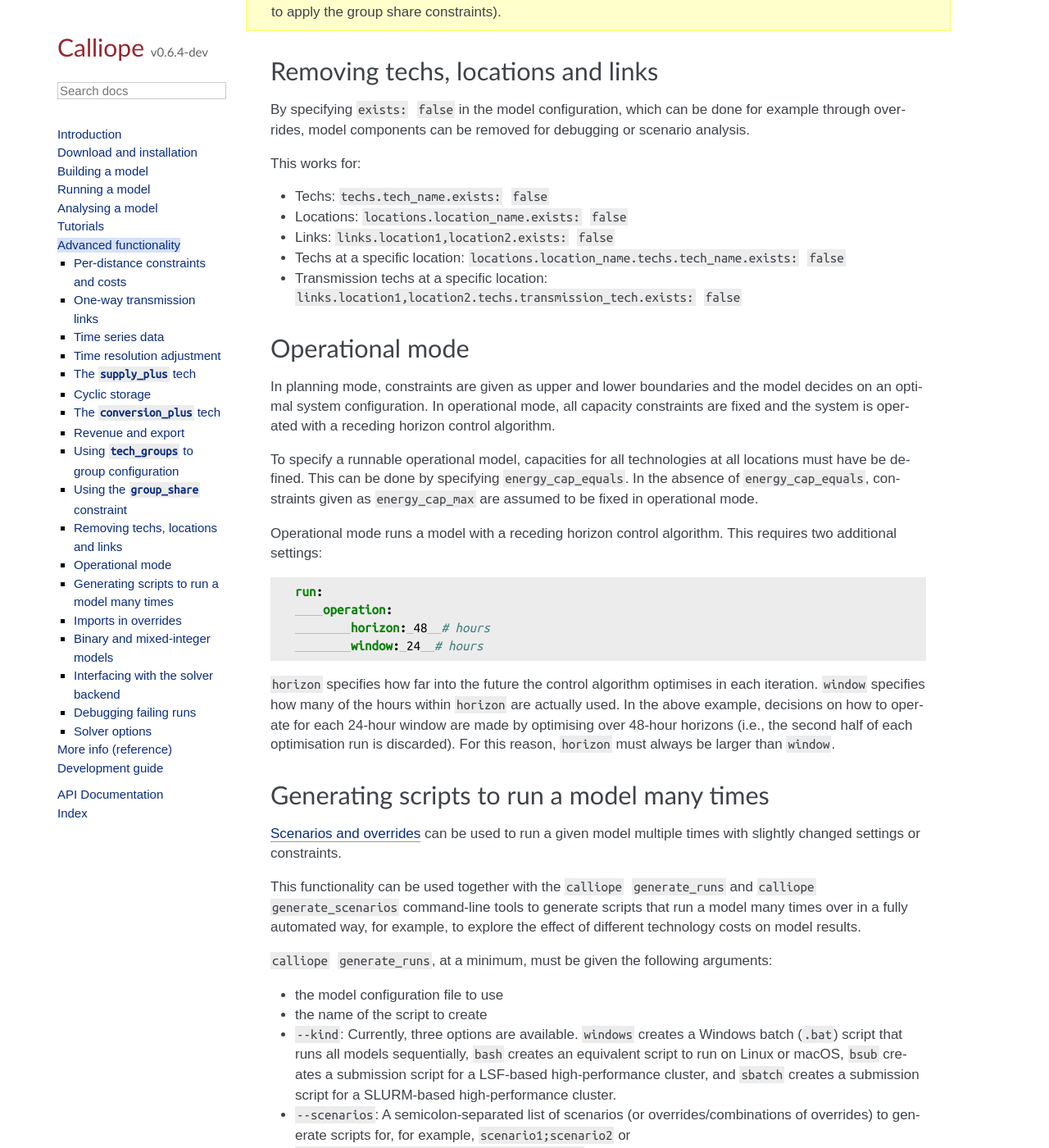
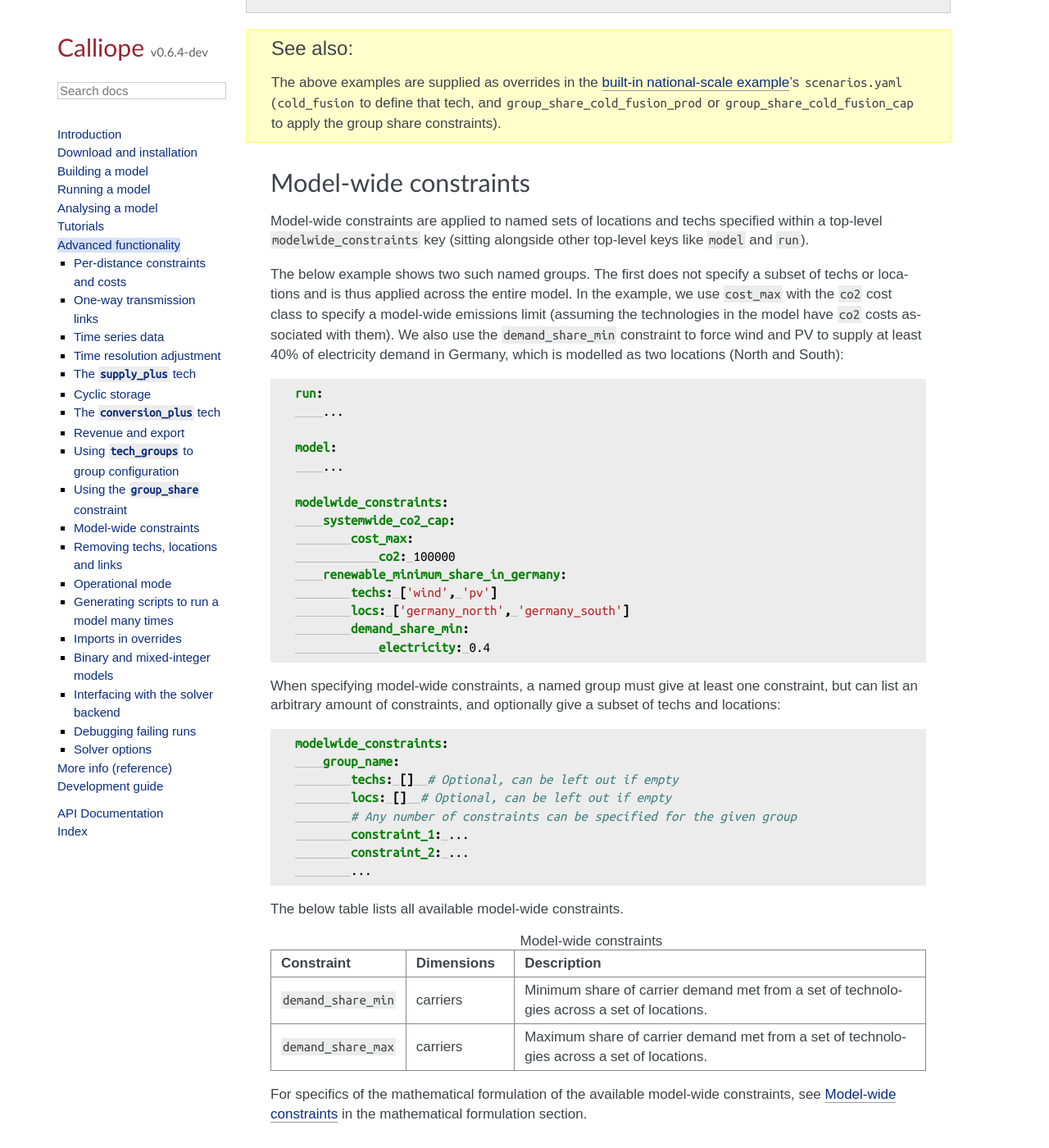
Before and after one commit to calliope-project/calliope, a Sphinx documentation site: the page built from doc/user/ref_advanced_func.rst, in a window 1280 px wide and 1400 px high, scrolled down 12310 px. Shown: the whole window at 82% size. Built offline with Sphinx 7.4.7, drawn with Linux system fonts in a browser that asks for light colours; some web fonts are replaced; pages that are not in the unit, such as notebooks, are missing from menus; a script that is not in the unit is left out; comment, search, counter and statistics services are not loaded; some of the changed text lies outside the part shown.

Commit message:
Update docs and changelog

```diff
--- a/changelog.rst
+++ b/changelog.rst
@@ -6,13 +6,15 @@ Release History
 0.6.4 (dev)
 -----------
 
+|new| New model-wide constraint that can be applied to all or a subset of locations and technologies in a model, initially covering "demand_share_min" and "demand_share_max". Model-wide constraints supersede the `group_share` constraints, which are now deprecated and will be removed in v0.7.0.
+
 |new| Documentation for developers has been improved to include an overview of the internal package structure and a guide to contributing code via a pull request.
 
-|changed| Exit code for infeasible problems now is 1 (no success). This is a breaking change when relying on the exit code.
+|changed| |backwards-incompatible| Exit code for infeasible problems now is 1 (no success). This is a breaking change when relying on the exit code.
 
 |changed| Default value of resource_area_max now is ``inf`` instead of ``0``, deactivating the constraint by default.
 
-|changed| Scenarios in YAML files defined as list of override names, not comma-separated strings: `fusion_scenario: cold_fusion,high_cost` becomes `fusion_scenario: ['cold_fusion', 'high_cost']`. No change to the command-line interface.
+|changed| |backwards-incompatible| Scenarios in YAML files defined as list of override names, not comma-separated strings: `fusion_scenario: cold_fusion,high_cost` becomes `fusion_scenario: ['cold_fusion', 'high_cost']`. No change to the command-line interface.
 
 |fixed| Name of data variables is retained when accessed through `model.get_formatted_array()`
 
--- a/doc/user/ref_advanced_func.rst
+++ b/doc/user/ref_advanced_func.rst
@@ -401,6 +401,8 @@ None of the ``tech_groups`` appear in model results, they are only used to group
 Using the ``group_share`` constraint
 -------------------------------------
 
+.. Warning:: ``group_share`` is deprecated as of v0.6.4 and will be removed in v0.7.0. Use the new, more flexible functionality :ref:`model_wide_constraints` to replace it.
+
 The ``group_share`` constraint can be used to force groups of technologies to fulfill certain shares of supply or capacity.
 
 For example, assuming a model containing a ``csp`` and a ``cold_fusion`` power generation technology, we could force at least 85% of power generation in the model to come from these two technologies with the following constraint definition in the ``model`` settings:
@@ -437,6 +439,64 @@ These can be implemented as, for example, to force at most 20% of ``energy_cap``
 .. Note:: The share given in the ``carrier_prod`` constraints refer to the use of generation from ``supply`` and ``supply_plus`` technologies only. The share given in the ``energy_cap`` constraints refers to the combined capacity from ``supply``, ``supply_plus``, ``conversion``, and ``conversion_plus`` technologies.
 
 .. seealso:: The above examples are supplied as overrides in the :ref:`built-in national-scale example <examplemodels_nationalscale_settings>`'s ``scenarios.yaml`` (``cold_fusion`` to define that tech, and ``group_share_cold_fusion_prod`` or ``group_share_cold_fusion_cap`` to apply the group share constraints).
+
+.. _model_wide_constraints:
+
+Model-wide constraints
+----------------------
+
+Model-wide constraints are applied to named sets of locations and techs specified within a top-level ``modelwide_constraints`` key (sitting alongside other top-level keys like ``model`` and ``run``).
+
+The below example shows two such named groups. The first does not specify a subset of techs or locations and is thus applied across the entire model. In the example, we use ``cost_max`` with the ``co2`` cost class to specify a model-wide emissions limit (assuming the technologies in the model have ``co2`` costs associated with them). We also use the ``demand_share_min`` constraint to force wind and PV to supply at least 40% of electricity demand in Germany, which is modelled as two locations (North and South):
+
+.. code-block:: yaml
+
+    run:
+        ...
+
+    model:
+        ...
+
+    modelwide_constraints:
+        systemwide_co2_cap:
+            cost_max:
+                co2: 100000
+        renewable_minimum_share_in_germany:
+            techs: ['wind', 'pv']
+            locs: ['germany_north', 'germany_south']
+            demand_share_min:
+                electricity: 0.4
+
+When specifying model-wide constraints, a named group must give at least one constraint, but can list an arbitrary amount of constraints, and optionally give a subset of techs and locations:
+
+.. code-block:: yaml
+
+    modelwide_constraints:
+        group_name:
+            techs: []  # Optional, can be left out if empty
+            locs: []  # Optional, can be left out if empty
+            # Any number of constraints can be specified for the given group
+            constraint_1: ...
+            constraint_2: ...
+            ...
+
+The below table lists all available model-wide constraints.
+
+.. list-table:: Model-wide constraints
+   :widths: 15 15 60
+   :header-rows: 1
+
+   * - Constraint
+     - Dimensions
+     - Description
+   * - ``demand_share_min``
+     - carriers
+     - Minimum share of carrier demand met from a set of technologies across a set of locations.
+   * - ``demand_share_max``
+     - carriers
+     - Maximum share of carrier demand met from a set of technologies across a set of locations.
+
+For specifics of the mathematical formulation of the available model-wide constraints, see :ref:`constraint_modelwide` in the mathematical formulation section.
 
 .. _removing_techs_locations:
 
```
Also changed, not shown: doc/user/ref_formulation.rst (+8 -0 lines).
